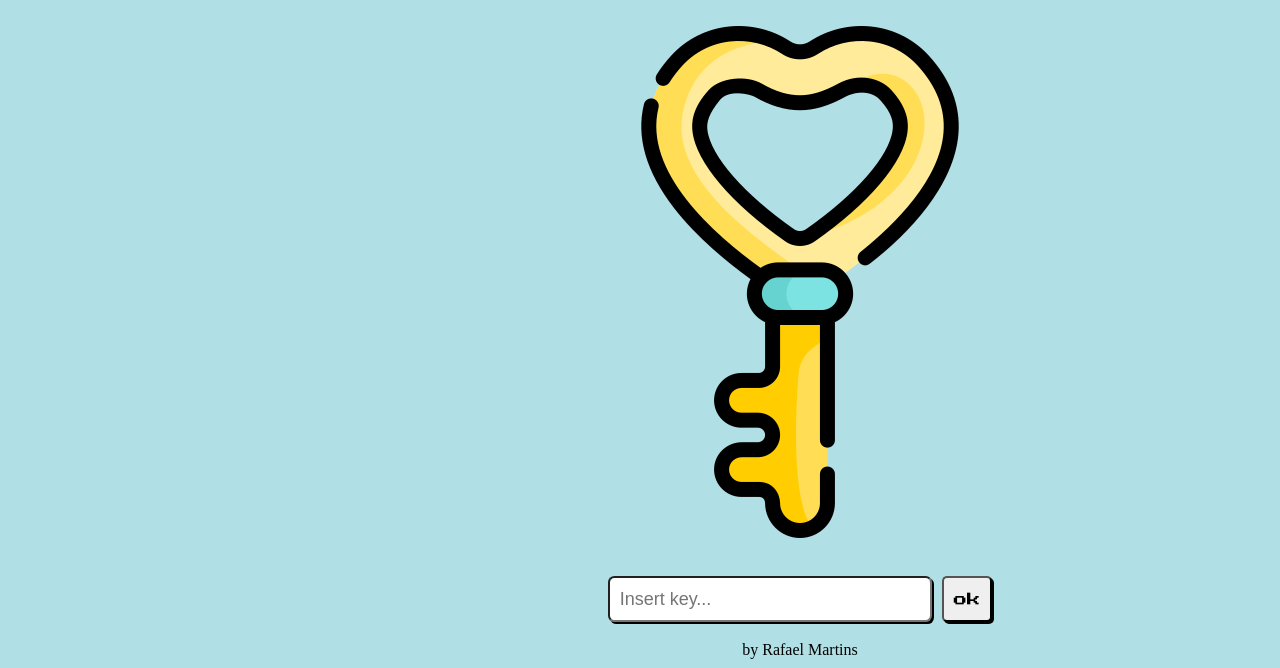
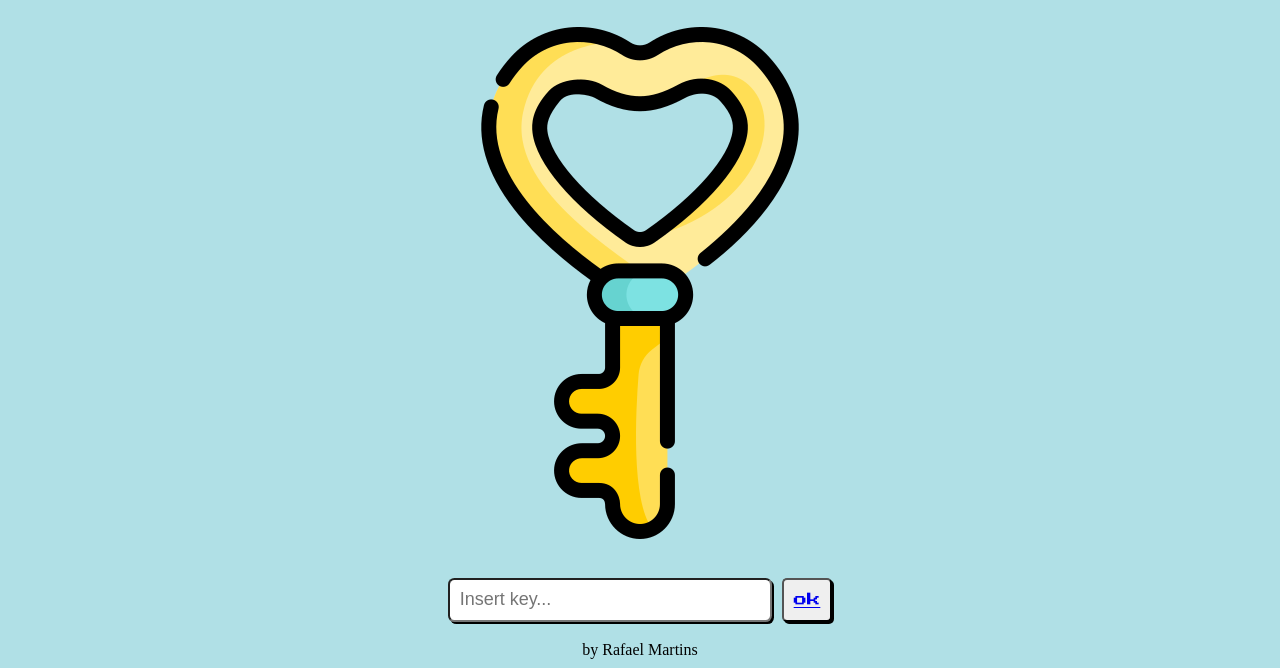
Before and after one commit to Far3llProject/Motion, a plain HTML site: page index.html in a window 1280 px wide. Shown: the part 132-800 px from the top of the page. Drawn offline with Linux system fonts and the light colour scheme.

Commit message:
update screen full size

```diff
--- a/index.html
+++ b/index.html
@@ -19,7 +19,7 @@
     </div>
     <div class="container">
       <input class="field" type="field" placeholder="Insert key...">
-      <button class="button" >ok</button>
+      <button class="button" ><a href="#second">ok</a></button>
     </div>
     <div class="container">
       <p>by Rafael Martins</p>
@@ -27,7 +27,7 @@
   </div>
   <!-- Principal -->
   <div class="container wellcome">
-    <h2> bem vindo </h2>
+    <!-- <h2 id="second"> </h2> -->
   </div>
 </body>
 </html>
--- a/styles/styles.scss
+++ b/styles/styles.scss
@@ -1,9 +1,11 @@
 *{
     margin: 0;
+    padding: 0;
 }
 
 body{
-    position: fixed;
+    // position: fixed;
+    overflow: hidden;
 }
 
 .key {
@@ -32,7 +34,7 @@ body{
 .intro {
     display: grid;
     align-items: center;
-    width: 200vh;
+    width: 100%;
     height: 100vh;
     background-color: powderblue;
 }
@@ -78,6 +80,7 @@ body{
 .wellcome {
     display: grid;
     align-items: center;
+    width: 100%;
     height: 100vh;
     background-color: palegreen;
 }
```
Also changed, not shown: styles/styles.css, 1 other file.
